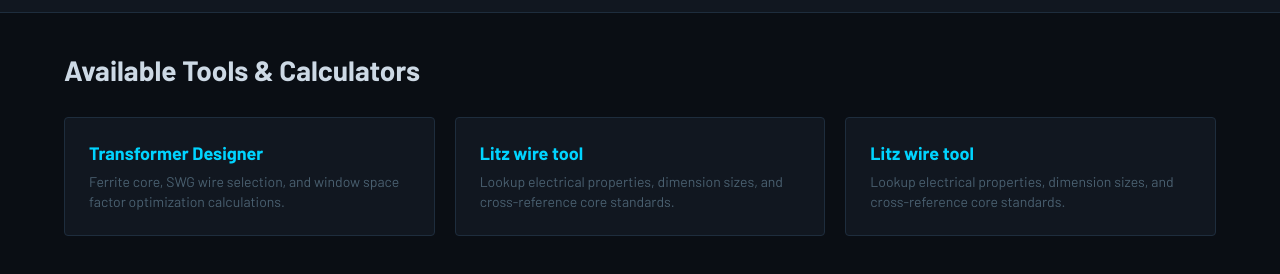
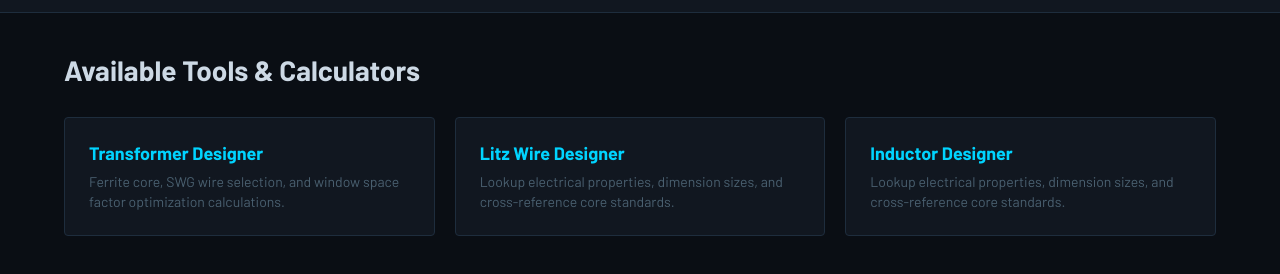
Before and after one commit to waniroman-i/Transformer_design_tool, a plain HTML site: page index.html in a window 1280 px wide. Shown: the part 40-314 px from the top of the page. Drawn offline with Linux system fonts and the light colour scheme.

Commit message:
Update index.html

```diff
--- a/index.html
+++ b/index.html
@@ -102,12 +102,12 @@
         </div>
 
         <div class="tool-card" onclick="loadTool('litz_wire_calculator.html')">
-          <h3>Litz wire tool</h3>
+          <h3>Litz Wire Designer</h3>
           <p>Lookup electrical properties, dimension sizes, and cross-reference core standards.</p>
         </div>
 
         <div class="tool-card" onclick="loadTool('inductor-calc.html')">
-          <h3>Litz wire tool</h3>
+          <h3>Inductor Designer</h3>
           <p>Lookup electrical properties, dimension sizes, and cross-reference core standards.</p>
         </div>
 
```
